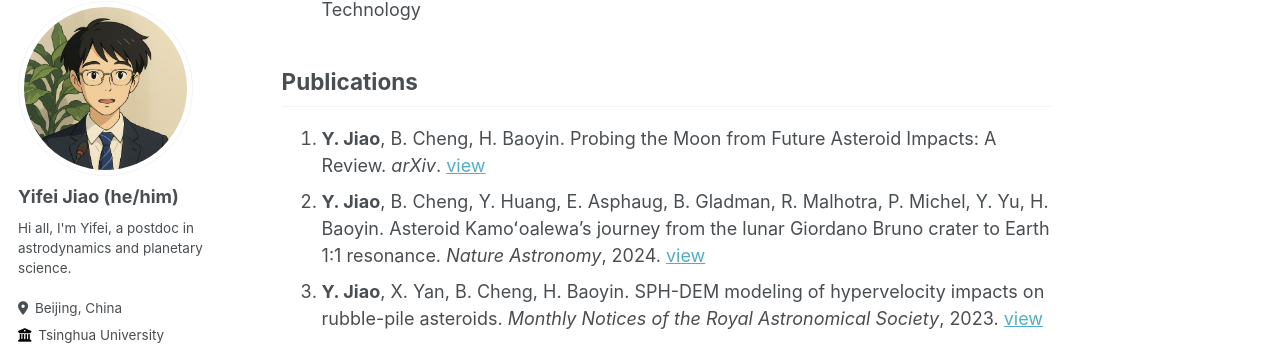
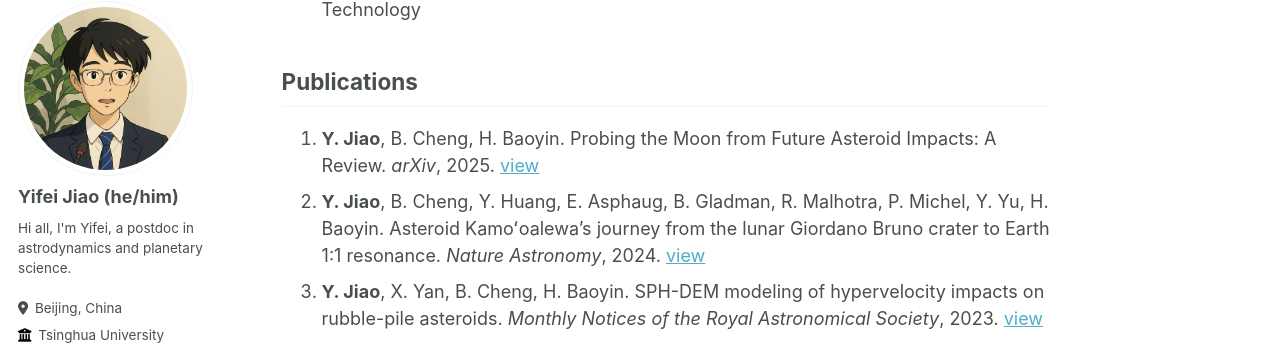
Before and after one commit to jiaoyf-thu/jiaoyf-thu.github.io, a Jekyll site: the page built from _pages/about.md, in a window 1280 px wide and 900 px high, scrolled down 1103 px. Shown: the part 105-450 px from the top of the window. Built offline with Jekyll 4.4.1, drawn with Linux system fonts in a browser that asks for light colours; some web fonts are replaced.

Commit message:
Update about.md

```diff
--- a/_pages/about.md
+++ b/_pages/about.md
@@ -37,7 +37,7 @@ Feel free to contact me at jiaoyf.thu@gmail.com for any discussions!
 
 ## Publications
 
-1. **Y. Jiao**, B. Cheng, H. Baoyin. Probing the Moon from Future Asteroid Impacts: A Review. *arXiv*. <a href="https://arxiv.org/abs/2509.01436" target="_blank">view</a>
+1. **Y. Jiao**, B. Cheng, H. Baoyin. Probing the Moon from Future Asteroid Impacts: A Review. *arXiv*, 2025. <a href="https://arxiv.org/abs/2509.01436" target="_blank">view</a>
 2. **Y. Jiao**, B. Cheng, Y. Huang, E. Asphaug, B. Gladman, R. Malhotra, P. Michel, Y. Yu, H. Baoyin. Asteroid Kamoʻoalewa's journey from the lunar Giordano Bruno crater to Earth 1:1 resonance. *Nature Astronomy*, 2024. <a href="https://www.nature.com/articles/s41550-024-02258-z" target="_blank">view</a>
 3. **Y. Jiao**, X. Yan, B. Cheng, H. Baoyin. SPH-DEM modeling of hypervelocity impacts on rubble-pile asteroids. *Monthly Notices of the Royal Astronomical Society*, 2023. <a href="https://doi.org/10.1093/mnras/stad3888" target="_blank">view</a>
 4. **Y. Jiao**, B. Cheng, H. Baoyin. Optimal kinetic-impact geometry for asteroid deflection exploiting Delta-V hodograph. *Journal of Guidance, Control, and Dynamics*, 2022. <a href="https://arc.aiaa.org/doi/10.2514/1.G006876" target="_blank">view</a>
```
